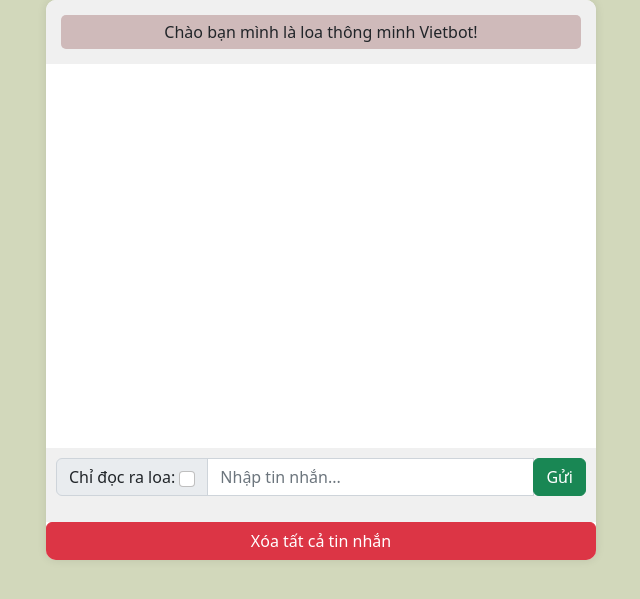
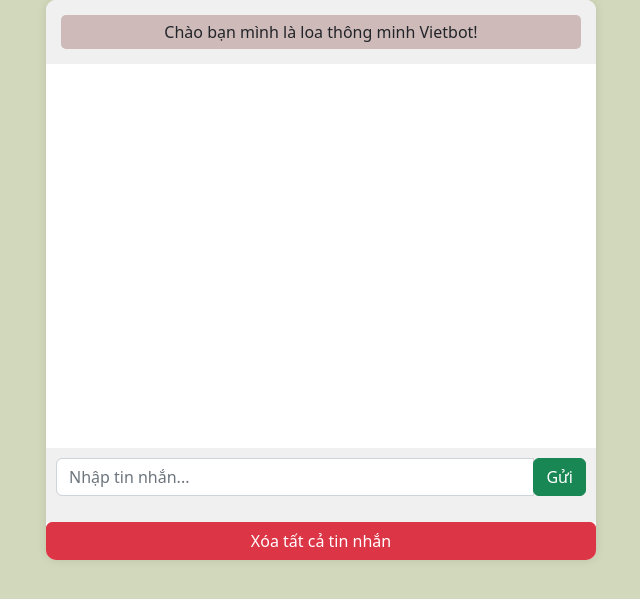
Before and after one commit to marion001/UI_VietBot, a PHP site: page /include_php/ChatBot.php in a window 1280 px wide. Shown: the top 599 px of the page, without its empty margins (319-959 px from the left). Run offline with PHP 8.4, Linux system fonts and the light colour scheme; data that the repository does not hold is empty.

Commit message:
Update ChatBot.php

```diff
--- a/include_php/ChatBot.php
+++ b/include_php/ChatBot.php
@@ -3,11 +3,10 @@
 //Facebook: https://www.facebook.com/TWFyaW9uMDAx
 include "../Configuration.php";
 ?>
-
+<!-- Code By: Vũ Tuyển
+Facebook: https://www.facebook.com/TWFyaW9uMDAx  -->
 <!DOCTYPE html>
 <html>
-<!-- Code By: Vũ Tuyển
-Facebook: https://www.facebook.com/TWFyaW9uMDAx  -->
 <head>
   <title><?php echo $MYUSERNAME; ?> ChatBot</title>
       <meta charset="UTF-8">
@@ -194,15 +193,18 @@ Facebook: https://www.facebook.com/TWFyaW9uMDAx  -->
 	</div>
 
     <form id="chat-form" class="chat-form">
+
+
 <div class="input-group mb-3">
-        <div class="input-group-text">
-          Chỉ đọc ra loa:&nbsp;<input title="Chỉ đọc nội dung văn bản bạn đã nhập ra loa và sẽ không hiển thị trong dao diện chatbox" type="checkbox" class="form-check-input" id="message-type-checkbox">
-        </div>
  <input type="text" class="form-control" id="user-input" class="chat-input" placeholder="Nhập tin nhắn..." aria-label="Recipient's username" aria-describedby="basic-addon2">
   <div class="input-group-append">
    <button type="submit" class="btn btn-success">Gửi</button>
   </div>
 </div>
+<input title="Chỉ đọc nội dung văn bản bạn đã nhập ra loa và sẽ không hiển thị trong dao diện chatbox"  style="display: none;" type="checkbox" class="form-check-input" id="message-type-checkbox">
+
+
+
     </form>
     <button id="delete-all-button" class="btn btn-danger">Xóa tất cả tin nhắn</button>
   </div>
```
Lines whose indentation alone changed are shown as unchanged.
